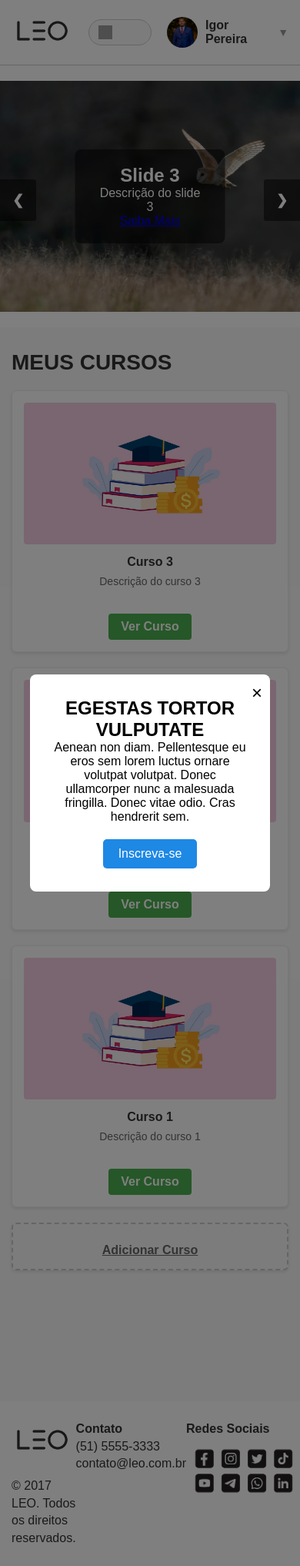
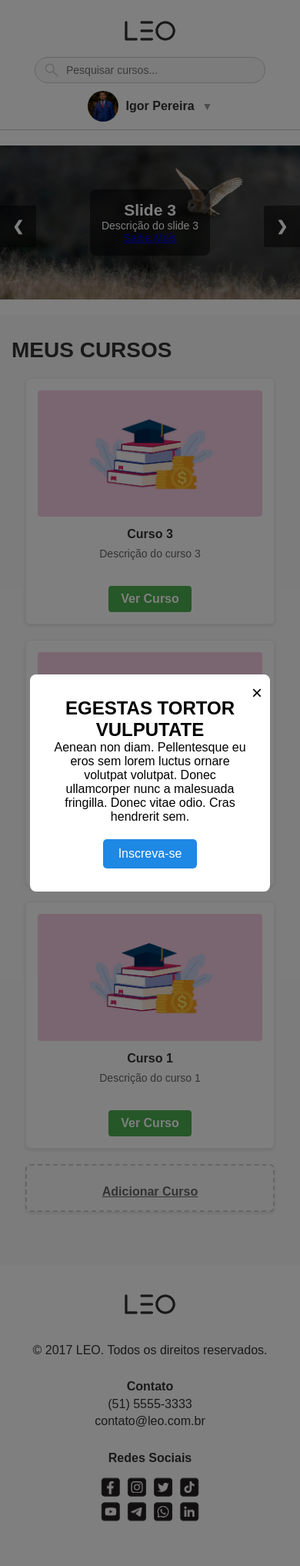
Before and after one commit to IgorP10/desafio_revvo, a PHP site: page / in a window 390 px wide. Shown: the whole page at 77% size. Run offline with PHP 8.4, Linux system fonts and the light colour scheme; grey boxes are pictures that could not be loaded.

Commit message:
add responsiveness

```diff
--- a/admin/cursos/delete.php
+++ b/admin/cursos/delete.php
@@ -1,6 +1,5 @@
 <?php
-// Caminho: admin/cursos/delete.php
-require_once '../../includes/sqlite.php'; // Ajuste o caminho para seu sqlite.php
+require_once '../../includes/sqlite.php';
 
 $id = $_GET['id'] ?? 0;
 
@@ -16,6 +15,5 @@ if ($id) {
     }
 }
 
-// Redireciona de volta à página inicial (ou outra de sua preferência)
 header("Location: ../../index.php");
 exit;
--- a/assets/css/style.css
+++ b/assets/css/style.css
@@ -11,11 +11,18 @@ html,
 body {
   height: 100%;
   font-family: Arial, sans-serif;
+  width: 100%;
+  overflow-x: hidden;
 }
 
 /* =================================
    ESTRUTURA GERAL
 ================================= */
+img {
+  max-width: 100%;
+  height: auto;
+}
+
 .wrapper {
   display: flex;
   flex-direction: column;
@@ -24,12 +31,38 @@ body {
 
 .main-content {
   flex: 1;
+  width: 100%;
   max-width: 1200px;
   margin: 0 auto;
   padding: 30px 15px;
 }
 
 /* ===== HEADER ===== */
+/* Para telas menores, ajustamos o header */
+@media (max-width: 768px) {
+  .header-container {
+    flex-direction: column;
+    align-items: center;
+    text-align: center;
+  }
+
+  .search-bar {
+    width: 90%;
+    /* Ajusta a largura para ocupar melhor a tela */
+    margin: 10px 0;
+  }
+
+  .user-info {
+    margin-top: 10px;
+  }
+
+  .logo img {
+    max-width: 60px;
+    /* Diminui a logo em telas pequenas */
+  }
+}
+
+
 .header {
   background: #fff;
   border-bottom: 1px solid #ccc;
@@ -68,38 +101,28 @@ body {
 .search-bar input {
   width: 100%;
   padding: 8px 40px 8px 40px;
-  /* espaço para o ícone e para digitar */
   border: 1px solid #ccc;
   border-radius: 20px;
-  /* deixa arredondado */
   font-size: 14px;
   background: #f9f9f9;
-  /* cor de fundo */
 }
 
-/* Exemplo de inserir um ícone de lupa como background no input */
 .search-bar input {
-  background: #f9f9f9 url("assets/images/icon-search.png") no-repeat 12px center;
+  background: #f9f9f9 url("../images/icon-search.png") no-repeat 12px center;
   background-size: 18px 18px;
-  /* ajusta tamanho do ícone */
   padding-left: 40px;
-  /* garante espaço à esquerda p/ ícone */
 }
 
-/* Se não quiser mais o botão, você pode removê-lo do HTML ou escondê-lo */
 .search-bar button {
   display: none;
 }
 
-/* USER INFO */
 .user-info {
   display: flex;
   align-items: center;
   gap: 10px;
-  /* espaço entre avatar, nome e setinha */
 }
 
-/* Avatar circular */
 .profile-pic {
   width: 40px;
   height: 40px;
@@ -107,18 +130,15 @@ body {
   border-radius: 50%;
 }
 
-/* Nome do usuário */
 .user-name {
   font-weight: bold;
   color: #333;
 }
 
-/* Seta dropdown */
 .dropdown-arrow {
   font-size: 14px;
   color: #999;
   cursor: pointer;
-  /* Se quiser um hover, pode adicionar: */
 }
 
 .dropdown-arrow:hover {
@@ -128,7 +148,6 @@ body {
 /* =================================
    SLIDESHOW
 ================================= */
-/* Container principal do slideshow */
 .slideshow-container {
   position: relative;
   max-width: 1200px;
@@ -136,14 +155,12 @@ body {
   overflow: hidden;
 }
 
-/* Cada slide é ocultado por padrão */
 .slide {
   display: none;
   position: relative;
   width: 100%;
 }
 
-/* A imagem do slide */
 .slide img {
   width: 100%;
   height: 300px;
@@ -164,7 +181,6 @@ body {
   text-align: center;
 }
 
-/* Botões de navegação (arrows) */
 .prev,
 .next {
   cursor: pointer;
@@ -172,7 +188,6 @@ body {
   top: 50%;
   padding: 16px;
   margin-top: -22px;
-  /* Ajusta verticalmente */
   color: #fff;
   font-weight: bold;
   font-size: 18px;
@@ -183,23 +198,33 @@ body {
   user-select: none;
 }
 
-/* Botão "prev" fica à esquerda */
 .prev {
   left: 0;
   border-radius: 0 3px 3px 0;
 }
 
-/* Botão "next" fica à direita */
 .next {
   right: 0;
   border-radius: 3px 0 0 3px;
 }
 
-/* Hover nas setas */
 .prev:hover,
 .next:hover {
   background: rgba(0, 0, 0, 0.8);
 }
+
+@media (max-width: 768px) {
+  .slide img {
+    height: 200px;
+  }
+
+  .slide-info {
+    max-width: 90%;
+    font-size: 14px;
+    padding: 15px;
+  }
+}
+
 
 /* =================================
    SEÇÃO "MEUS CURSOS"
@@ -221,8 +246,20 @@ body {
   grid-template-columns: repeat(auto-fit, minmax(250px, 1fr));
   gap: 20px;
   margin-bottom: 40px;
-  /* Espaço extra antes do footer */
 }
+
+@media (max-width: 768px) {
+  .courses-grid {
+    display: flex;
+    flex-direction: column;
+    align-items: center;
+  }
+
+  .course-card {
+    width: 90%;
+  }
+}
+
 
 .course-card {
   background: #fff;
@@ -256,13 +293,11 @@ body {
   color: #666;
   margin-bottom: 10px;
   min-height: 40px;
-  /* Ajuda a alinhar cards de alturas diferentes */
 }
 
 .btn-curso {
   display: inline-block;
   background: #4CAF50;
-  /* Verde (ou troque por #1e88e5 se preferir azul) */
   color: #fff;
   padding: 8px 16px;
   text-decoration: none;
@@ -273,10 +308,8 @@ body {
 
 .btn-curso:hover {
   background: #388E3C;
-  /* Se mantiver o verde */
 }
 
-/* Card para adicionar curso */
 .add-course-card {
   display: flex;
   flex-direction: column;
@@ -457,7 +490,6 @@ body {
   color: #333;
   padding: 20px 0;
   margin-top: auto;
-  /* Garante que o footer fique no fim em páginas curtas */
 }
 
 .footer-content {
@@ -483,3 +515,15 @@ body {
   max-width: 150px;
   margin-bottom: 10px;
 }
+
+@media (max-width: 768px) {
+  .footer-content {
+    flex-direction: column;
+    align-items: center;
+    text-align: center;
+  }
+
+  .footer-content div {
+    margin-bottom: 15px;
+  }
+}
--- a/assets/js/script.js
+++ b/assets/js/script.js
@@ -1,5 +1,4 @@
 document.addEventListener("DOMContentLoaded", function () {
-  // Verifica se o modal já foi exibido
   if (!localStorage.getItem("modalShown")) {
     const modal = document.getElementById("modal");
     if (modal) {
@@ -8,7 +7,6 @@ document.addEventListener("DOMContentLoaded", function () {
     }
   }
 
-  // Fecha o modal ao clicar no "X"
   const closeBtn = document.getElementById("modal-close");
   if (closeBtn) {
     closeBtn.addEventListener("click", function () {
@@ -16,47 +14,39 @@ document.addEventListener("DOMContentLoaded", function () {
     });
   }
 
-  // ===== SLIDESHOW - Ajuste: declarar as variáveis =====
-  let slideIndex = 0; // Índice do slide atual
-  const slides = document.querySelectorAll(".slide"); // Seleciona todos os slides
-  const prevBtn = document.querySelector(".prev");    // Botão "anterior"
-  const nextBtn = document.querySelector(".next");    // Botão "próximo"
-  const intervalTime = 30000; // 30 segundos
+  let slideIndex = 0;
+  const slides = document.querySelectorAll(".slide");
+  const prevBtn = document.querySelector(".prev");
+  const nextBtn = document.querySelector(".next");
+  const intervalTime = 30000;
 
-  // Função para mostrar um slide específico
   function showSlide(n) {
-    if (slides.length === 0) return; // Se não houver slides, sair
+    if (slides.length === 0) return;
 
-    // Ajustar slideIndex se passar do limite
     if (n >= slides.length) slideIndex = 0;
     if (n < 0) slideIndex = slides.length - 1;
 
-    // Esconde todos os slides
     slides.forEach(slide => {
       slide.style.display = "none";
     });
 
-    // Exibe o slide atual
     slides[slideIndex].style.display = "block";
   }
 
-  // Próximo slide
   function nextSlide() {
     slideIndex++;
     showSlide(slideIndex);
   }
 
-  // Slide anterior
   function prevSlide() {
     slideIndex--;
     showSlide(slideIndex);
   }
 
-  // Se existirem botões de navegação, adiciona eventos
   if (prevBtn) {
     prevBtn.addEventListener("click", function () {
       prevSlide();
-      resetTimer(); // opcional: reinicia o timer
+      resetTimer();
     });
   }
   if (nextBtn) {
@@ -66,23 +56,18 @@ document.addEventListener("DOMContentLoaded", function () {
     });
   }
 
-  // Intervalo para trocar de slide automaticamente
   let slideTimer = setInterval(nextSlide, intervalTime);
 
-  // Se quiser que clicar na seta reinicie o timer
   function resetTimer() {
     clearInterval(slideTimer);
     slideTimer = setInterval(nextSlide, intervalTime);
   }
 
-  // Inicializa o primeiro slide
   showSlide(slideIndex);
 
-  // ===== FILTRO DE CURSOS =====
   const searchInput = document.querySelector('.search-bar input');
   const courseCards = document.querySelectorAll('.courses-grid .course-card');
 
-  // Filtrar em tempo real enquanto digita
   searchInput.addEventListener('input', function () {
     const searchTerm = searchInput.value.toLowerCase().trim();
 
--- a/includes/sqlite.php
+++ b/includes/sqlite.php
@@ -5,7 +5,6 @@ try {
     $conn = new PDO("sqlite:" . $dbFile);
     $conn->setAttribute(PDO::ATTR_ERRMODE, PDO::ERRMODE_EXCEPTION);
 
-    // Criação das tabelas
     $conn->exec("
         CREATE TABLE IF NOT EXISTS cursos (
             id INTEGER PRIMARY KEY AUTOINCREMENT,
@@ -23,7 +22,6 @@ try {
         );
     ");
 
-    // Insere 3 cursos se a tabela estiver vazia
     $stmtCursos = $conn->query("SELECT COUNT(*) as count FROM cursos");
     $rowCursos = $stmtCursos->fetch(PDO::FETCH_ASSOC);
     if ($rowCursos['count'] == 0) {
@@ -35,11 +33,9 @@ try {
             ('Curso 3', 'Descrição do curso 3', 'curso.jpg');");
     }
 
-    // Insere 3 slides se a tabela estiver vazia
     $stmtSlides = $conn->query("SELECT COUNT(*) as count FROM slideshow");
     $rowSlides = $stmtSlides->fetch(PDO::FETCH_ASSOC);
     if ($rowSlides['count'] == 0) {
-        // Supondo que os IDs dos cursos serão 1, 2 e 3
         $conn->exec("INSERT INTO slideshow (titulo, descricao, link, imagem) VALUES
             ('Slide 1', 'Descrição do slide 1', 'http://localhost:8080/admin/cursos/view.php?id=1', 'slide1.jpg');");
         $conn->exec("INSERT INTO slideshow (titulo, descricao, link, imagem) VALUES
--- a/index.php
+++ b/index.php
@@ -1,12 +1,11 @@
 <?php
+
 require_once 'includes/sqlite.php';
 
-// Consulta slides
 $slideshowQuery = "SELECT * FROM slideshow ORDER BY id DESC";
 $stmtSlides = $conn->query($slideshowQuery);
 $slides = $stmtSlides->fetchAll(PDO::FETCH_ASSOC);
 
-// Consulta cursos
 $cursosQuery = "SELECT * FROM cursos ORDER BY id DESC";
 $stmtCursos = $conn->query($cursosQuery);
 $cursos = $stmtCursos->fetchAll(PDO::FETCH_ASSOC);
@@ -15,7 +14,7 @@ $cursos = $stmtCursos->fetchAll(PDO::FETCH_ASSOC);
 <html lang="pt-BR">
 
 <head>
-    <meta charset="UTF-8">
+    <meta name="viewport" content="width=device-width, initial-scale=1">
     <title>LEO - Página Inicial</title>
     <link rel="stylesheet" href="assets/css/style.css">
 </head>
@@ -23,22 +22,17 @@ $cursos = $stmtCursos->fetchAll(PDO::FETCH_ASSOC);
 <body>
     <div class="wrapper">
 
-        <!-- HEADER -->
         <header class="header">
             <div class="header-container">
-                <!-- LOGO -->
                 <div class="logo">
                     <img src="assets/images/logo-leo.png" alt="Logo LEO">
                 </div>
 
-                <!-- SEARCH BAR -->
                 <div class="search-bar">
                     <input type="text" placeholder="Pesquisar cursos...">
                 </div>
 
-                <!-- USER INFO -->
                 <div class="user-info">
-                    <!-- Avatar circular -->
                     <img src="assets/images/profile.jpg" alt="Avatar" class="profile-pic">
                     <span class="user-name">Igor Pereira</span>
                     <span class="dropdown-arrow">▼</span>
@@ -50,7 +44,6 @@ $cursos = $stmtCursos->fetchAll(PDO::FETCH_ASSOC);
         <!-- SLIDESHOW -->
         <section class="slideshow">
             <div class="slideshow-container">
-                <!-- Exemplo: se houver slides -->
                 <?php if (count($slides) > 0): ?>
                     <?php foreach ($slides as $index => $slide): ?>
                         <div class="slide">
@@ -65,7 +58,6 @@ $cursos = $stmtCursos->fetchAll(PDO::FETCH_ASSOC);
                         </div>
                     <?php endforeach; ?>
 
-                    <!-- Botões de navegação -->
                     <a class="prev">&#10094;</a>
                     <a class="next">&#10095;</a>
 
@@ -80,7 +72,6 @@ $cursos = $stmtCursos->fetchAll(PDO::FETCH_ASSOC);
             <h2>Meus Cursos</h2>
             <div class="courses-grid">
                 <?php if (count($cursos) > 0): ?>
-                    <!-- Percorre todos os cursos -->
                     <?php foreach ($cursos as $curso): ?>
                         <div class="course-card">
                             <?php if (!empty($curso['imagem'])): ?>
@@ -139,7 +130,7 @@ $cursos = $stmtCursos->fetchAll(PDO::FETCH_ASSOC);
             </div>
         </div>
 
-    </div> <!-- .wrapper -->
+    </div>
     <script src="assets/js/script.js"></script>
 </body>
 
```
Also changed, not shown: admin/cursos/create.php (+2 -13 lines), admin/cursos/edit.php (+3 -14 lines), admin/cursos/view.php (+1 -14 lines), assets/images/icon-search.png (added).
